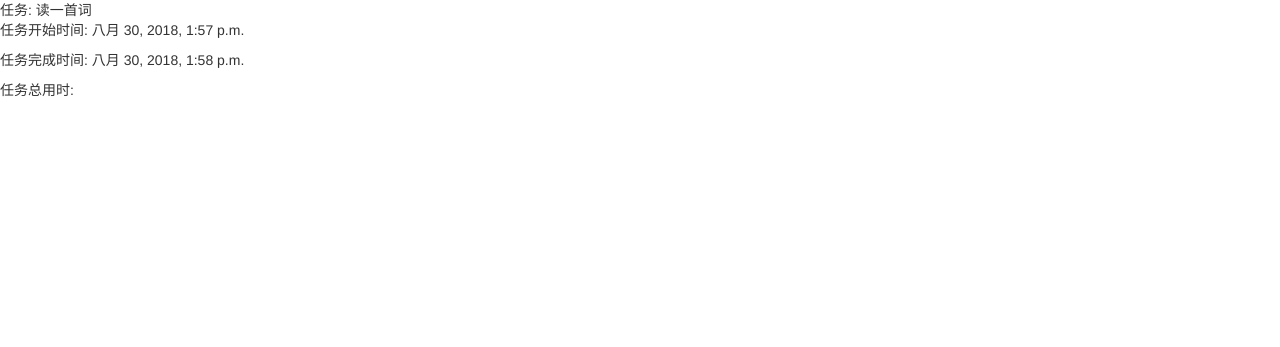
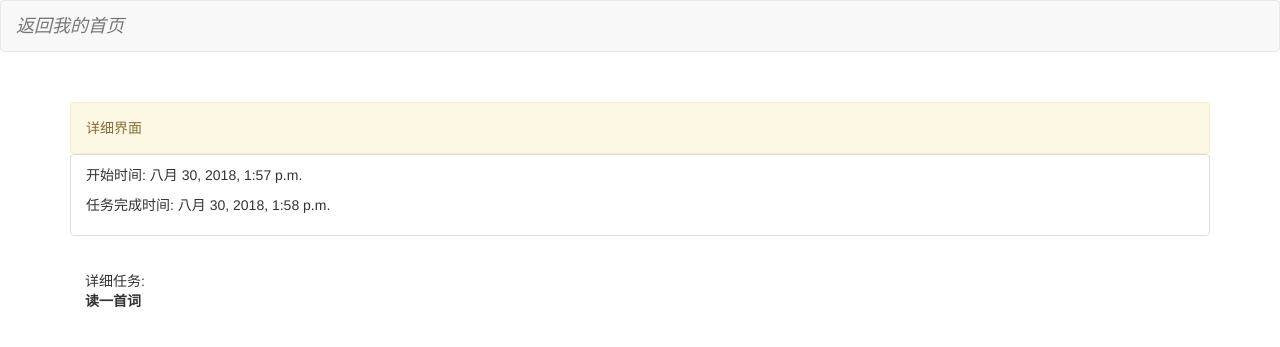
Before and after one commit to luoyueyaoqing/todolist, a Django app: page /detail_todo/1/ in a window 1280 px wide. Shown: the top 347 px of the page. Run offline with Django 3.2, Linux system fonts and the light colour scheme; a user stored in the database is signed in; data comes from the database, SQL or seed files in the repository; both versions use the stored data as it was after the commit; some libraries are stand-ins or nearby versions.

Commit message:
更改部分样式

```diff
--- a/todo/models.py
+++ b/todo/models.py
@@ -1,6 +1,7 @@
 from django.db import models
 from django.contrib.auth.models import AbstractUser
 from django.utils import timezone
+import datetime
 
 
 class User(AbstractUser):
--- a/todo/templates/detail_todo.html
+++ b/todo/templates/detail_todo.html
@@ -3,16 +3,31 @@
 <html>
 <head>
     <meta charset="UTF-8">
-    <title>详细界面</title>
+    <title>任务详细界面</title>
     <link rel="stylesheet" href="{% static 'css/bootstrap.min.css' %}">
     <meta name="viewport" content="width=device-width, initial-scale=1.0,maximum-scale=1.0, user-scalable=no"/>
 </head>
 <body>
-<span >任务: {{ todo.task}}</span>
-<p>任务开始时间: {{ todo.create_time }}</p>
-{% if todo.create_time != todo.complete_time %}
-<p>任务完成时间: {{ todo.complete_time }}</p>
-<p>任务总用时: {{ todo.complete_time|add:-5 }}</p>
-{% endif %}
+<nav class="navbar navbar-default center-block">
+    <div class="container-fluid">
+        <div class="navbar-header">
+                <a class="navbar-brand" href="{% url 'index' %}"><i>返回我的首页</i></a>
+        </div>
+    </div>
+</nav>
+<div class="container">
+    <div class="alert alert-warning" role="alert" style="margin:30px 0px 0px 0px;">详细界面</div>
+    <ul class="list-group">
+        <li class="list-group-item">
+            <p>开始时间: {{ todo.create_time }}</p>
+            {% if todo.create_time != todo.complete_time %}
+                <p>任务完成时间: {{ todo.complete_time }}</p>
+            {% endif %}
+        </li>
+    </ul>
+    <div class="panel-body">
+        详细任务: <p><strong>{{ todo.task }}</strong></p>
+    </div>
+</div>
 </body>
 </html>
--- a/todo/templates/index.html
+++ b/todo/templates/index.html
@@ -54,7 +54,8 @@
                 {% if not todo.complete %}
                 <li class="list-group-item">
                     <a href="/do/{{ todo.id }}"><span class="glyphicon glyphicon-check" aria-hidden="true"></span></a>
-                    {{ todo.task|slice:'6' }}...<a href="/detail_todo/{{ todo.id }}">详细</a>
+                    {{ todo.task|slice:'6' }}...
+                    <a href="/detail_todo/{{ todo.id }}">详细</a>
                 </li>
                 {% endif %}
             {% endfor %}
--- a/todo/templates/user_page.html
+++ b/todo/templates/user_page.html
@@ -22,7 +22,7 @@
             <p>性别: <i>{{ todo_user.get_gender_display }}</i></p>
             <p>个人签名: <i>{{ todo_user.info }}</i></p>
             {% if todo_user == request.user %}
-            <p><a href="{% url 'user_update' %}"><i>修改个人资料</i></a></p>
+            <p><a class="btn btn-primary btn-lg" href="{% url 'user_update' %}" role="button">修改资料</a></p>
             {% endif %}
         </div>
         <div class="col-md-4">
--- a/todo/views.py
+++ b/todo/views.py
@@ -4,7 +4,7 @@ from .models import Todo, User
 from django.contrib.auth import login, authenticate, logout
 from django.contrib.auth.forms import AuthenticationForm
 from django.contrib.auth.decorators import login_required
-import time
+import datetime
 
 
 def index_register(request):
```
Also changed, not shown: db.sqlite3, todo/migrations/0001_initial.py.
